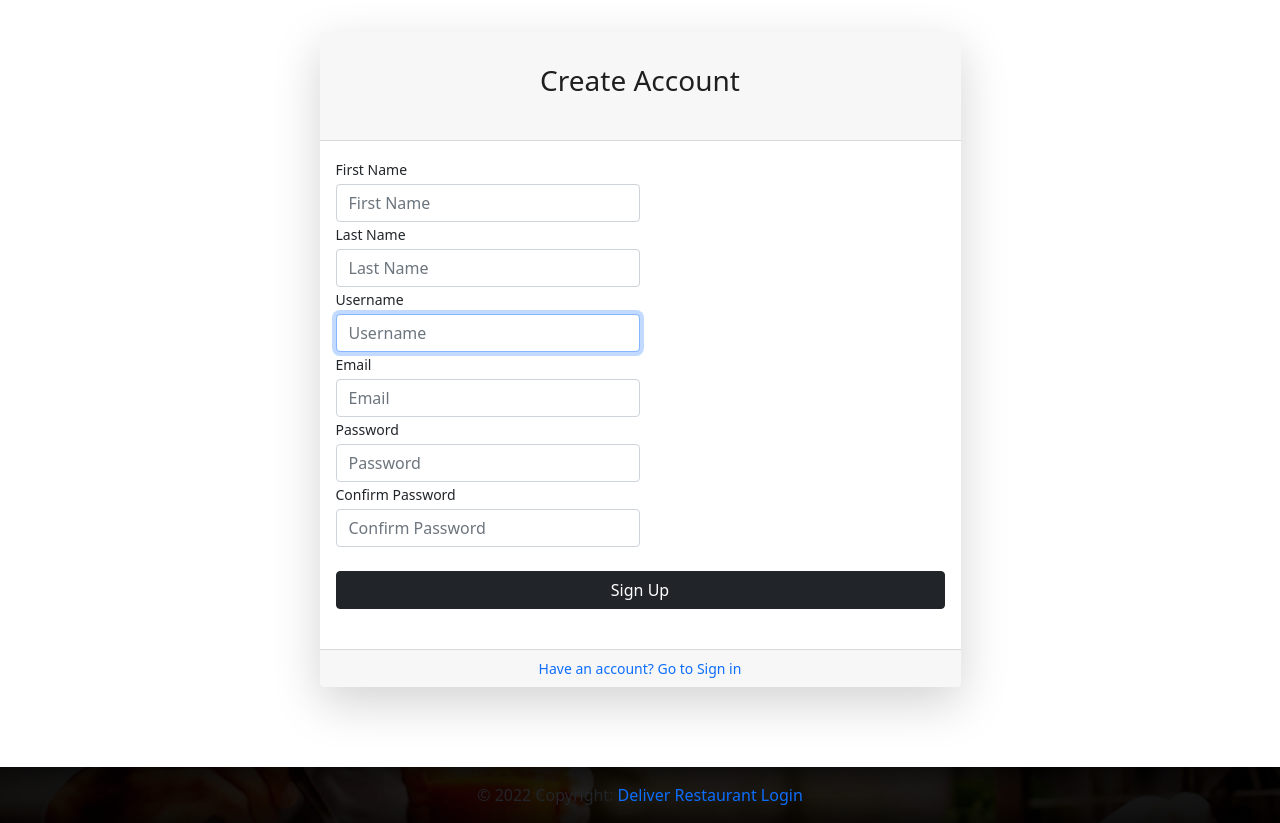
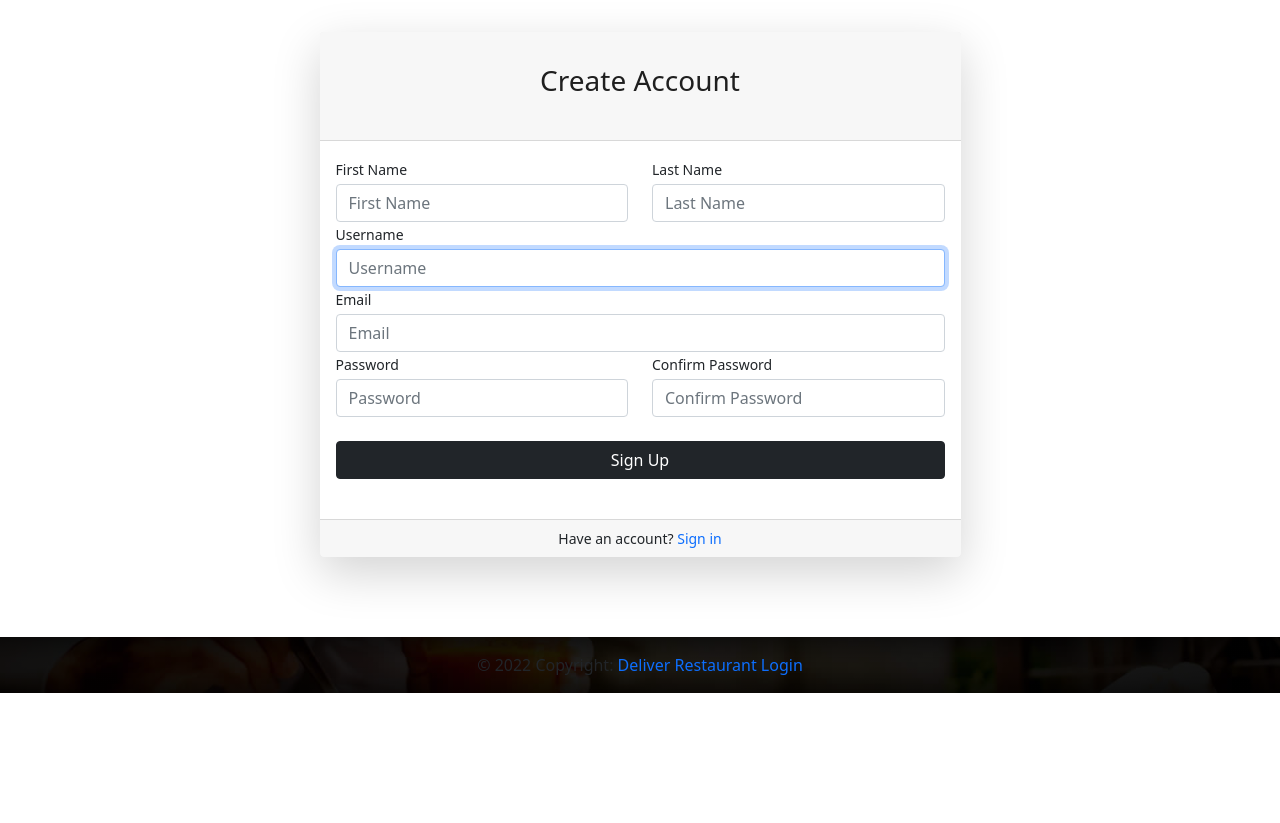
Before and after one commit to Miss-Faith/dlivery, a Django app: page /register/ in a window 1280 px wide. After the commit the page ends 693 px from the top, so only its background shows below. Run offline with Django 4.2, Linux system fonts and the light colour scheme; some libraries are stand-ins or nearby versions; some web fonts are replaced.

Commit message:
update user templates

```diff
--- a/customer/templates/users/login.html
+++ b/customer/templates/users/login.html
@@ -12,12 +12,8 @@
             <h5 class="text-white">Get <span class="typer" id="some-id" data-delay="200" data-delim=":" data-words="tasty food:refreshing drinks:fresh groceries" data-colors="red"></span><span class="cursor" data-cursorDisplay="_" data-owner="some-id"></span>at your doorstep</h5>
             <p>Order Now...</p>
             <div class="book-btn">
-
               <button type="button" data-bs-toggle="modal" data-bs-target="#LogInModal" class="btn btn-warning table-btn hvr-underline-from-center">Log In</button>
             </div>
-            <a href="#about">
-              <div class="mouse"></div>
-            </a>
           </div>
         </div>
       </div>
--- a/customer/templates/users/register.html
+++ b/customer/templates/users/register.html
@@ -24,43 +24,43 @@
                     </button>
                   </div>
                 {% endif %}
-                <div class="form-row">
-                  <div class="col-md-6">
+                <div class="row">
+                  <div class="col-md-6 col-lg-6 col-sm-6">
                     <div class="form-group">
                       <label class="small mb-1">First Name</label>
                       {{ form.first_name }}
                     </div>
                   </div>
-                  <div class="col-md-6">
+                  <div class="col-md-6 col-lg-6 col-sm-6">
                     <div class="form-group">
                       <label class="small mb-1">Last Name</label>
                       {{ form.last_name }}
                     </div>
                   </div>
                 </div>
-                <div class="form-row">
-                  <div class="col-md-6">
+                <div class="row">
+                  <div class="col-12">
                     <div class="form-group">
                       <label class="small mb-1">Username</label>
                       {{ form.username }}
                     </div>
                   </div>
-                  <div class="col-md-6">
+                  <div class="col-12">
                     <div class="form-group">
                       <label class="small mb-1">Email</label>
                       {{ form.email }}
                     </div>
                   </div>
                 </div>
-                <div class="form-row">
-                  <div class="col-md-6">
+                <div class="row">
+                  <div class="col-md-6 col-lg-6 col-sm-6">
                     <div class="form-group">
                       <label class="small mb-1">Password</label>
                       {{ form.password1 }}
                       {{ form.errors.password }}
                     </div>
                   </div>
-                  <div class="col-md-6">
+                  <div class="col-md-6 col-lg-6 col-sm-6">
                     <div class="form-group">
                       <label class="small mb-1">Confirm Password</label>
                       {{ form.password2 }}
@@ -68,13 +68,14 @@
                   </div>
                 </div>
                 <div class="form-group mt-4 mb-0">
-                  <button type="submit" class="col-md-12 btn btn-dark">Sign Up</button><br><br>
+                  <button type="submit" class="col-12 btn btn-dark">Sign Up</button><br><br>
                 </div>
               </form>
             </div>
             <div class="card-footer text-center">
               <div class="small">
-                <a href="#">Have an account? Go to Sign in</a>
+                <p style="display: inline;">Have an account? </p>
+                <a href="{% url 'login' %}"> Sign in</a>
               </div>
             </div>
           </div>
```
Also changed, not shown: db.sqlite3.
